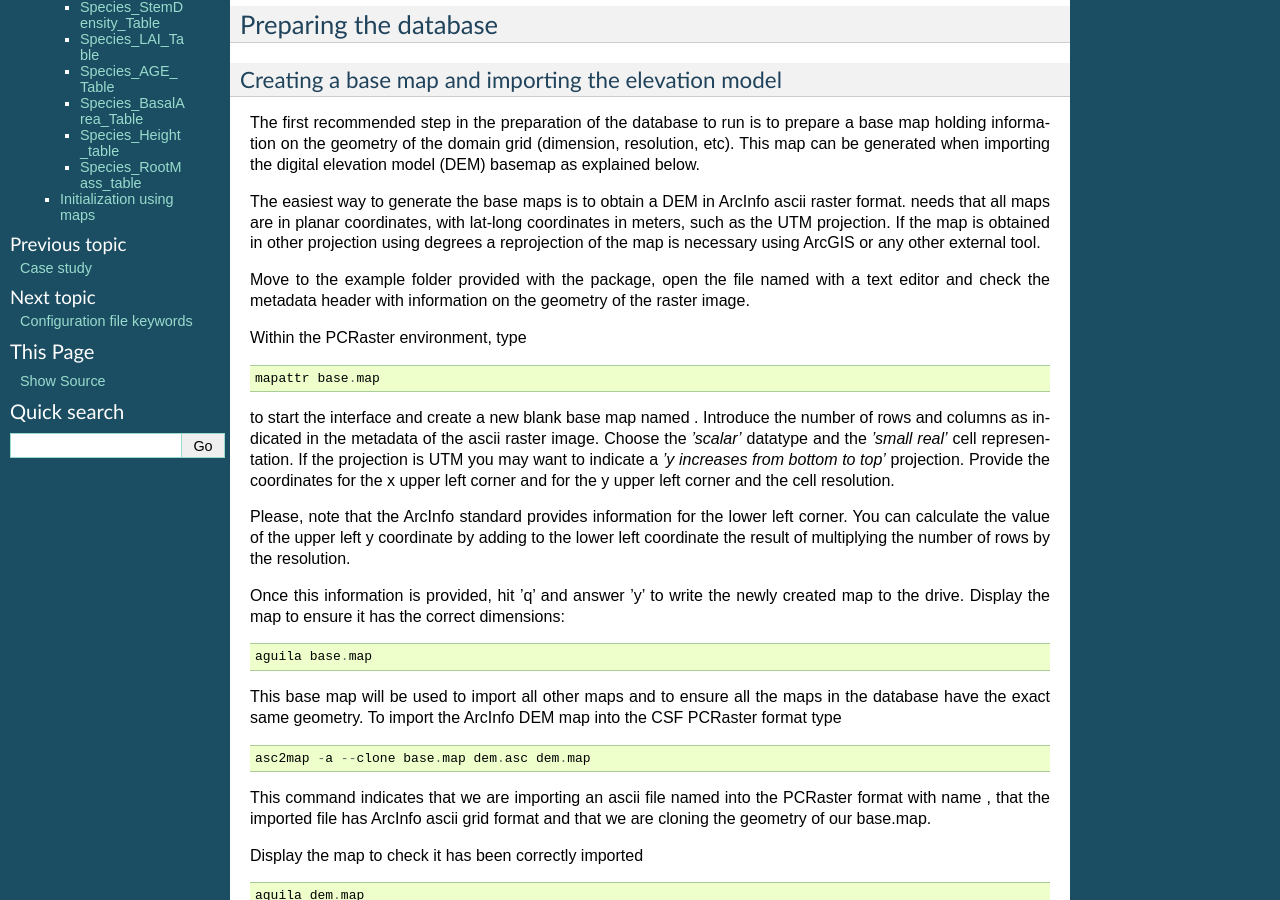
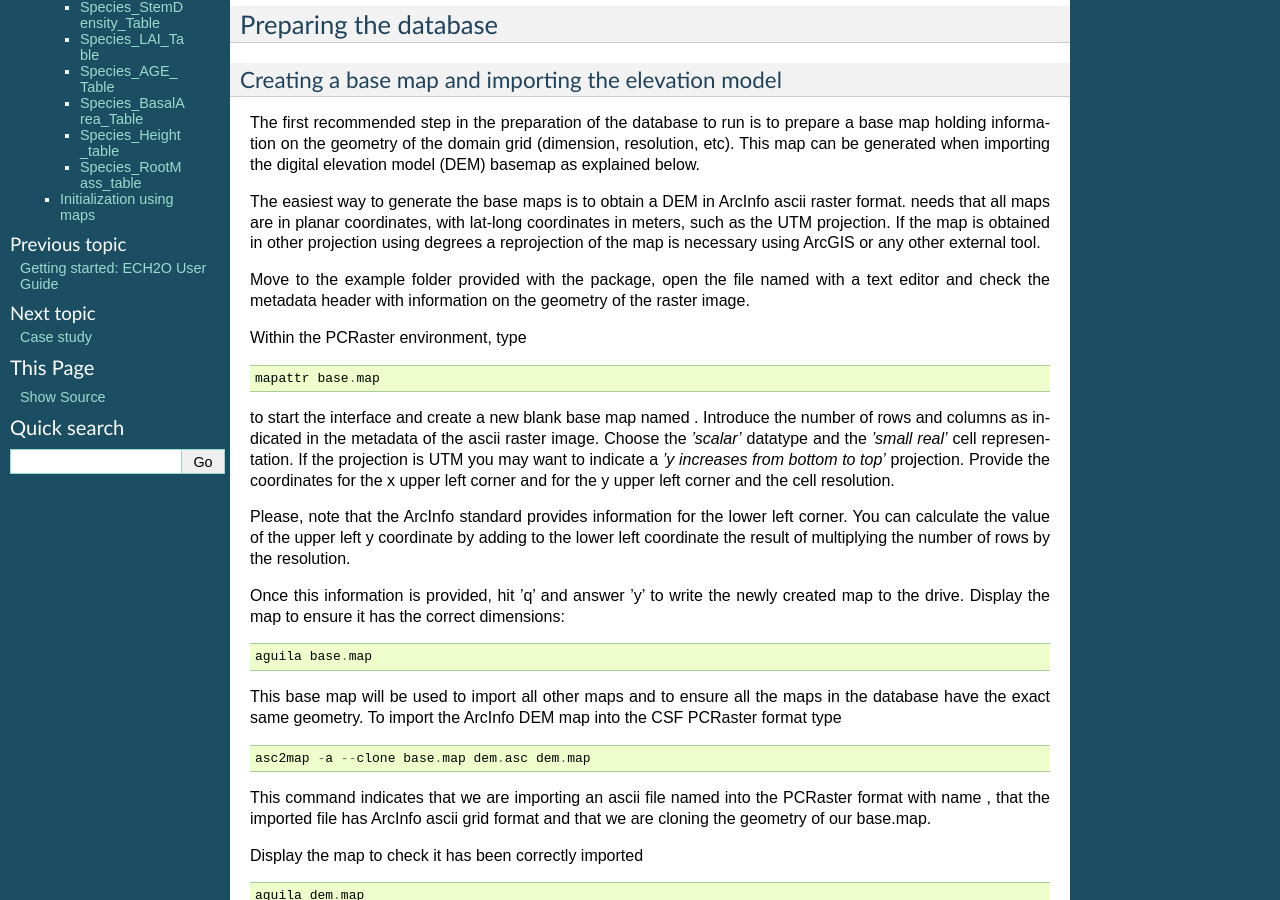
Before and after one commit to songjun-wu/eco_iso_sylka, a Sphinx documentation site: the page built from Documentation/source/Setup.rst, in a window 1280 px wide and 900 px high, scrolled down 475 px. Built offline with Sphinx 7.4.7, drawn with Linux system fonts in a browser that asks for light colours.

```diff
--- a/Documentation/source/index.rst
+++ b/Documentation/source/index.rst
@@ -18,8 +18,8 @@ Tutorial
 .. toctree::
    :maxdepth: 3
 
+   Setup
    CaseStudy
-   Setup
    Keywords
 
 
```
